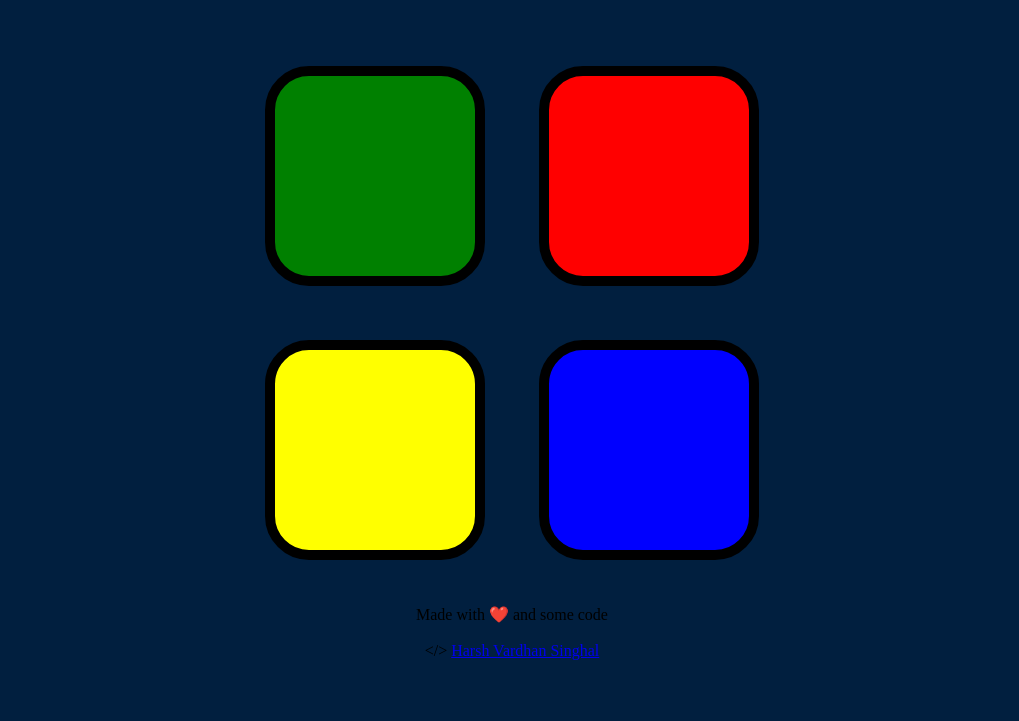
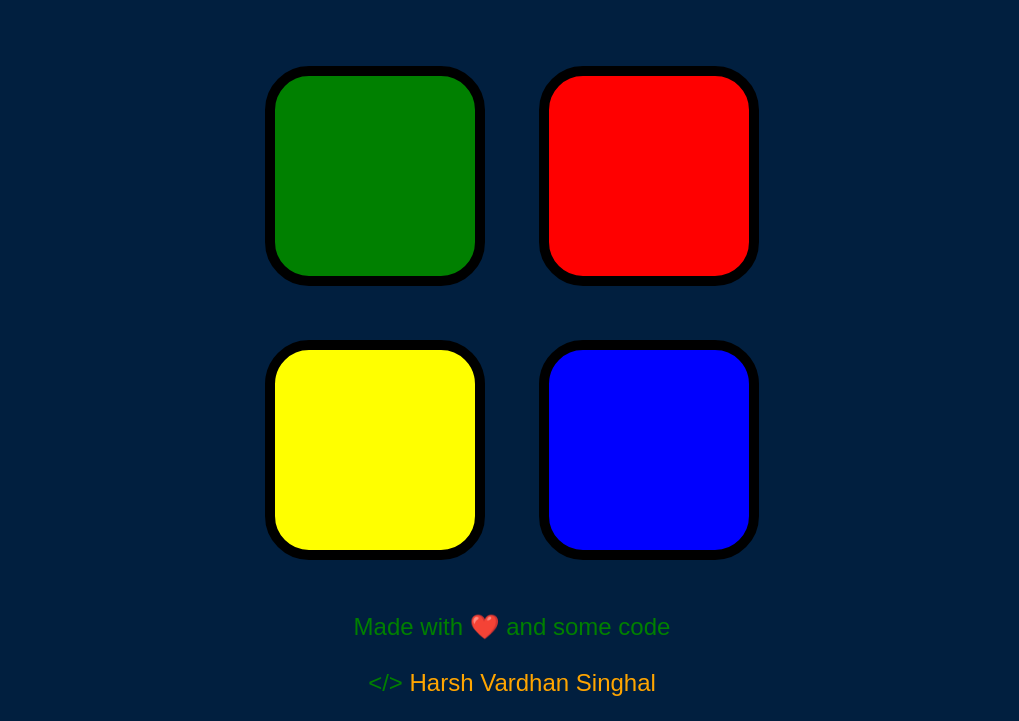
Before and after one commit to harsh778/Simon-Game, a plain HTML site: page index.html in a window 1280 px wide. Shown: the part 133-854 px from the top of the page, without its empty margins (128-1147 px from the left). Before the commit the page ends 809 px from the top, so only its background shows below. Drawn offline with nearby package versions, Linux system fonts and the light colour scheme.

Commit message:
Update font styles and font colors

```diff
--- a/styles.css
+++ b/styles.css
@@ -51,3 +51,14 @@ body {
   box-shadow: 0 0 20px white;
   background-color: grey;
 }
+
+.footerclass {
+  font-family: Arial, Helvetica, sans-serif;
+  color: green;
+  font-size: 24px;
+}
+
+a {
+  text-decoration: none;
+  color: orange;
+}
```
